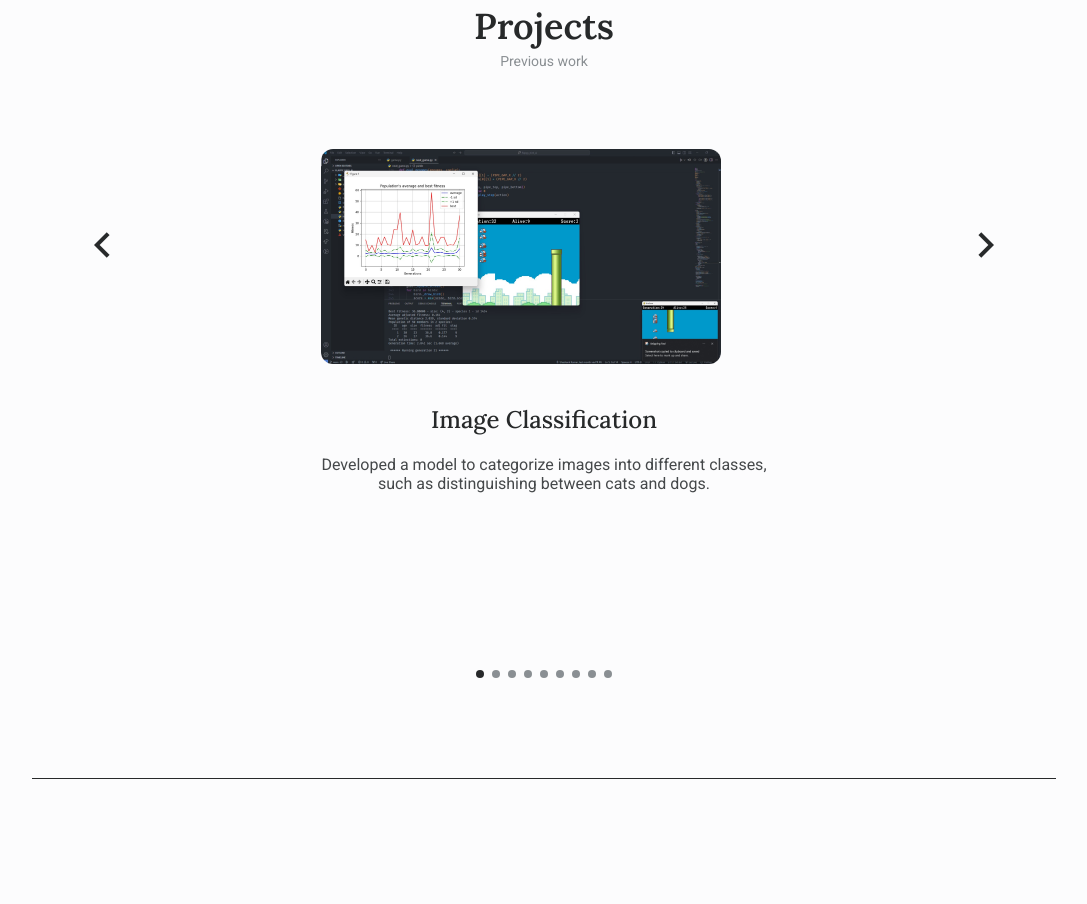
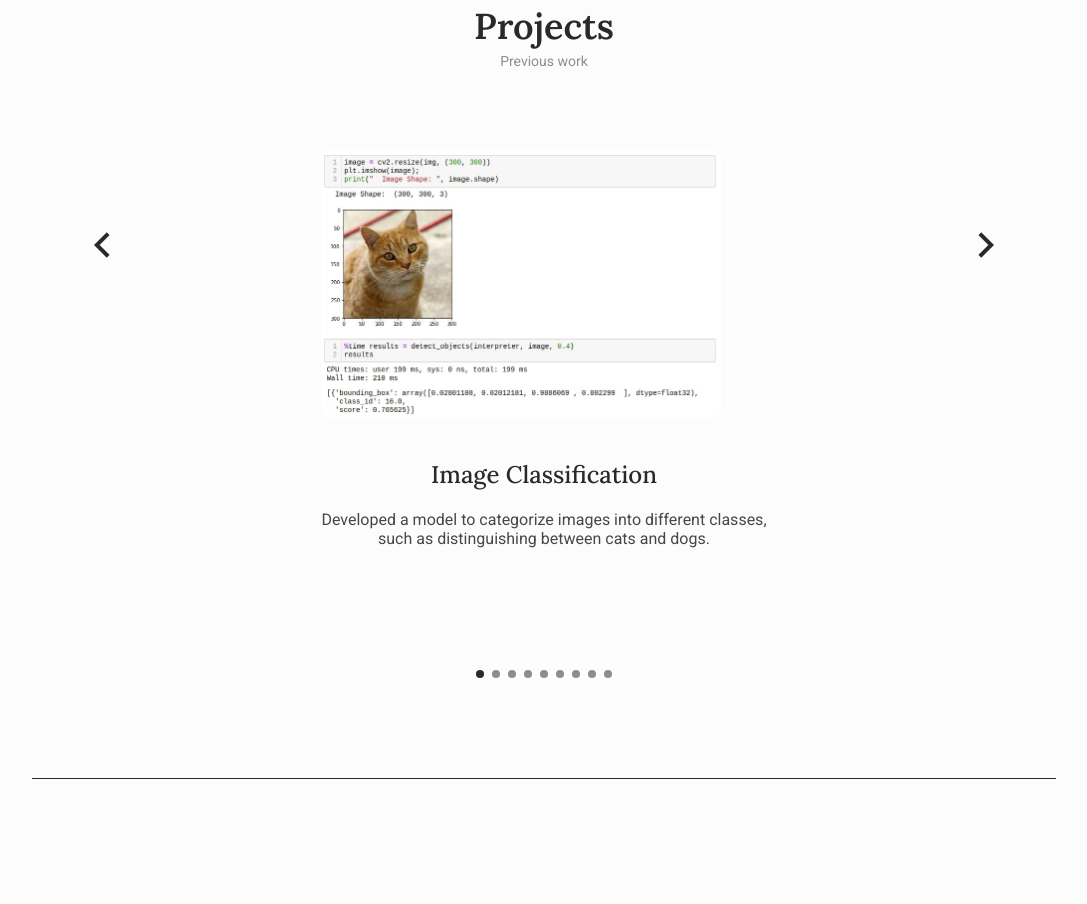
Before and after one commit to nehachaudhaaary/nehachaudhaaary.github.io, a plain HTML site: page index.html in a window 1280 px wide. Shown: the part 4422-5326 px from the top of the page, without its empty margins (96-1183 px from the left). Drawn offline with nearby package versions, Linux system fonts and the light colour scheme.

Commit message:
Update index.html

```diff
--- a/index.html
+++ b/index.html
@@ -558,7 +558,7 @@
 
                          <!--==================== PROJECTS 1 ====================-->
                         <div style="text-align:center" class="projects__content swiper-slide">
-                            <img src="image/flappy.jpg" alt="project image" class="projects__img">
+                            <img src="image/imageclassify.jpeg" alt="project image" class="projects__img">
 
                             <div class="layer">
                                 <h1 class="projects__title" >Image Classification</h1>
@@ -569,7 +569,7 @@
 
                          <!--==================== PROJECTS 2 ====================-->
                         <div style="text-align:center" class="projects__content swiper-slide">
-                            <img src="image/flappy.jpg" alt="project image" class="projects__img">
+                            <img src="image/sentimental.jpeg" alt="project image" class="projects__img">
 
                             <div class="layer">
                                 <h1 class="projects__title" >Sentiment Analysis</h1>
@@ -580,7 +580,7 @@
 
                          <!--==================== PROJECTS 3 ====================-->
                         <div style="text-align:center" class="projects__content swiper-slide">
-                            <img src="image/flappy.jpg" alt="project image" class="projects__img">
+                            <img src="image/recommendation.jpeg" alt="project image" class="projects__img">
 
                             <div class="layer">
                                 <h1 class="projects__title" >Recommendation System</h1>
@@ -591,7 +591,7 @@
 
                          <!--==================== PROJECTS 4 ====================-->
                         <div style="text-align:center" class="projects__content swiper-slide">
-                            <img src="image/flappy.jpg" alt="project image" class="projects__img">
+                            <img src="image/chatbot.jpeg" alt="project image" class="projects__img">
 
                             <div class="layer">
                                 <h1 class="projects__title" >Chatbot</h1>
@@ -602,7 +602,7 @@
 
                          <!--==================== PROJECTS 5 ====================-->
                         <div style="text-align:center" class="projects__content swiper-slide">
-                            <img src="image/flappy.jpg" alt="project image" class="projects__img">
+                            <img src="image/weather.jpeg" alt="project image" class="projects__img">
 
                             <div class="layer">
                                 <h1 class="projects__title" >Weather Forcasting</h1>
@@ -613,7 +613,7 @@
 
                          <!--==================== PROJECTS 6 ====================-->
                         <div style="text-align:center" class="projects__content swiper-slide">
-                            <img src="image/flappy.jpg" alt="project image" class="projects__img">
+                            <img src="image/natural.jpeg" alt="project image" class="projects__img">
 
                             <div class="layer">
                                 <h1 class="projects__title" >Natural Language Generation</h1>
```
